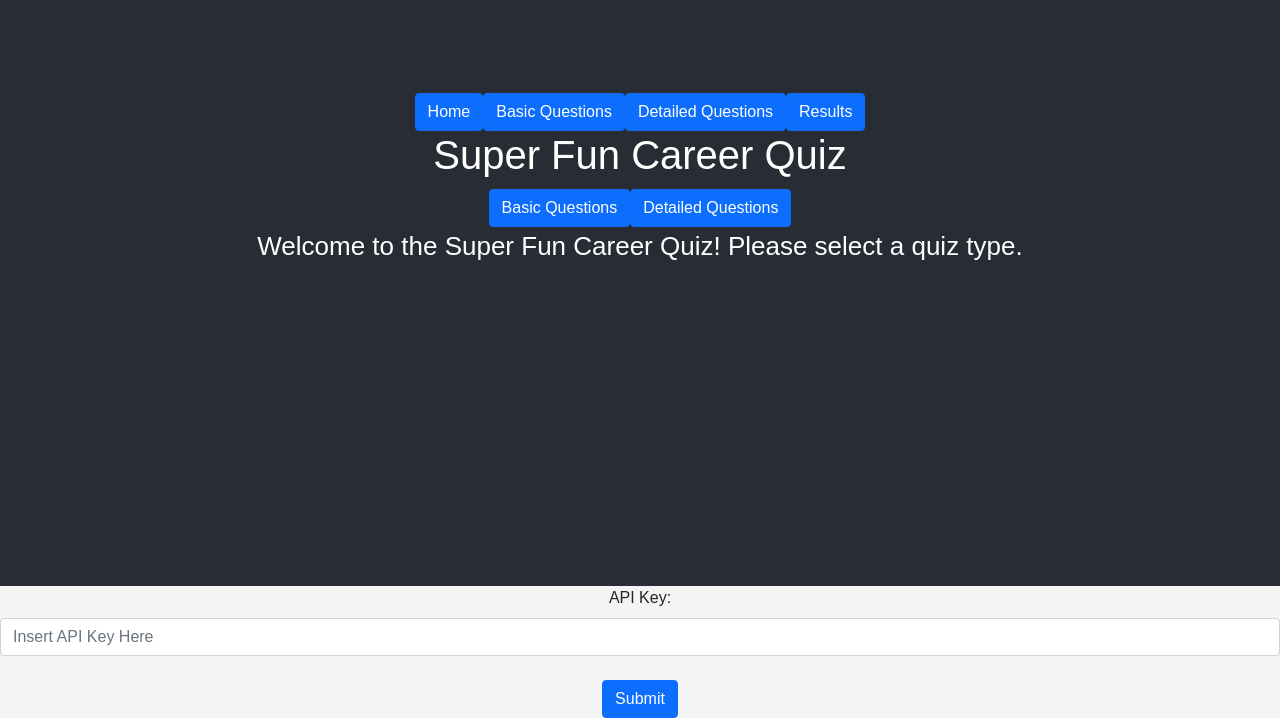
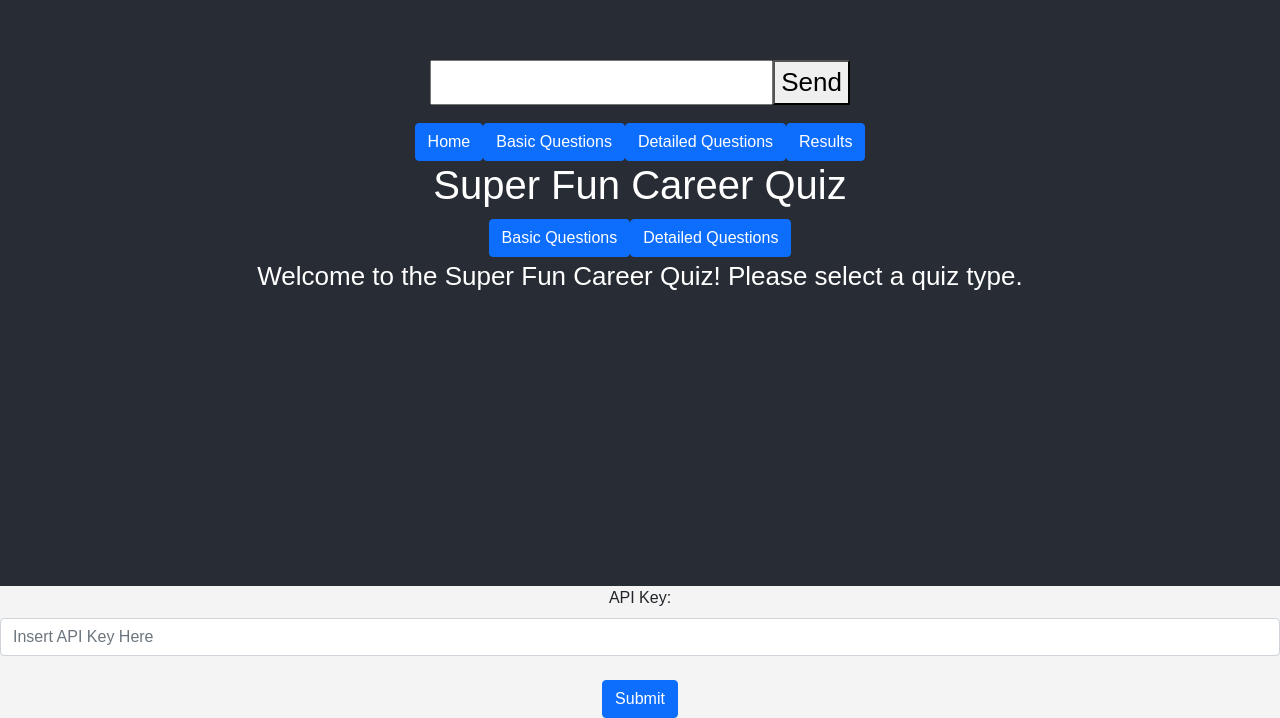
Before and after one commit to dstark12/starter_helpi, a React (Create React App) app: page / in a window 1280 px wide. Shown: the part 214-932 px from the top of the page. Built offline with nearby package versions, Linux system fonts and the light colour scheme.

Commit message:
Added rudimentary ChatGPT Interface

```diff
--- a/package.json
+++ b/package.json
@@ -12,7 +12,7 @@
     "@types/react-dom": "^18.2.18",
     "axios": "^1.7.7",
     "bootstrap": "^5.3.2",
-    "openai": "^4.26.0",
+    "openai": "^4.68.1",
     "react": "^18.2.0",
     "react-bootstrap": "^2.10.1",
     "react-dom": "^18.2.0",
--- a/src/App.tsx
+++ b/src/App.tsx
@@ -1,10 +1,12 @@
 import React, { useState } from 'react';
+import axios from 'axios';
 import './App.css';
 import { Button, Form } from 'react-bootstrap';
 import { Home } from './home';
 import { Bquestions } from './bquestions';
 import { Dquestions } from './dquestions';
 import { Results } from './results'; // Add Results import
+import  Chat  from './chat';
 
 let keyData = "";
 const saveKeyData = "MYKEY";
@@ -29,6 +31,7 @@
   return (
     <div className="App">
       <header className="App-header">
+        <Chat userapiKey={key}/>
         <span>
           <Button onClick={() => setPage("home")}>Home</Button>
           <Button onClick={() => setPage("bquestions")}>Basic Questions</Button>
--- /dev/null
+++ b/src/chat.tsx
@@ -0,0 +1,49 @@
+import React, { useState } from 'react';
+import axios from 'axios';
+
+const Chat = ({userapiKey}: {userapiKey: string}): React.JSX.Element => {
+    const [input, setInput] = useState('');
+    const [response, setResponse] = useState('');
+
+    const sendMessage = async () => {
+      try {
+        const apiUrl = 'https://api.openai.com/v1/chat/completions'; // Update with the correct API endpoint
+        const apiKey = userapiKey; // Replace with your actual API key
+        const headers = {
+          'Content-Type': 'application/json',
+          'Authorization': `Bearer ${apiKey}`,
+        };
+
+        const requestBody = {
+          model: "gpt-3.5-turbo",
+          messages: [{ role: 'user', content: input }],
+        };
+
+        setResponse("Pending response...");
+
+        const { data } = await axios.post(apiUrl, requestBody, { headers });
+
+        setResponse(data.choices[0].message.content);
+      } catch (error) {
+        console.error('Error sending message:', error);
+      }
+    };
+
+    return (
+      <div>
+        <div>
+          <input
+            type="text"
+            value={input}
+            onChange={(e) => setInput(e.target.value)}
+          />
+          <button onClick={sendMessage}>Send</button>
+        </div>
+        <div>
+          <p>{response}</p>
+        </div>
+      </div>
+    );
+  };
+
+  export default Chat;
```
Also changed, not shown: 1 other file (tests, documents, lock files or other folders).
